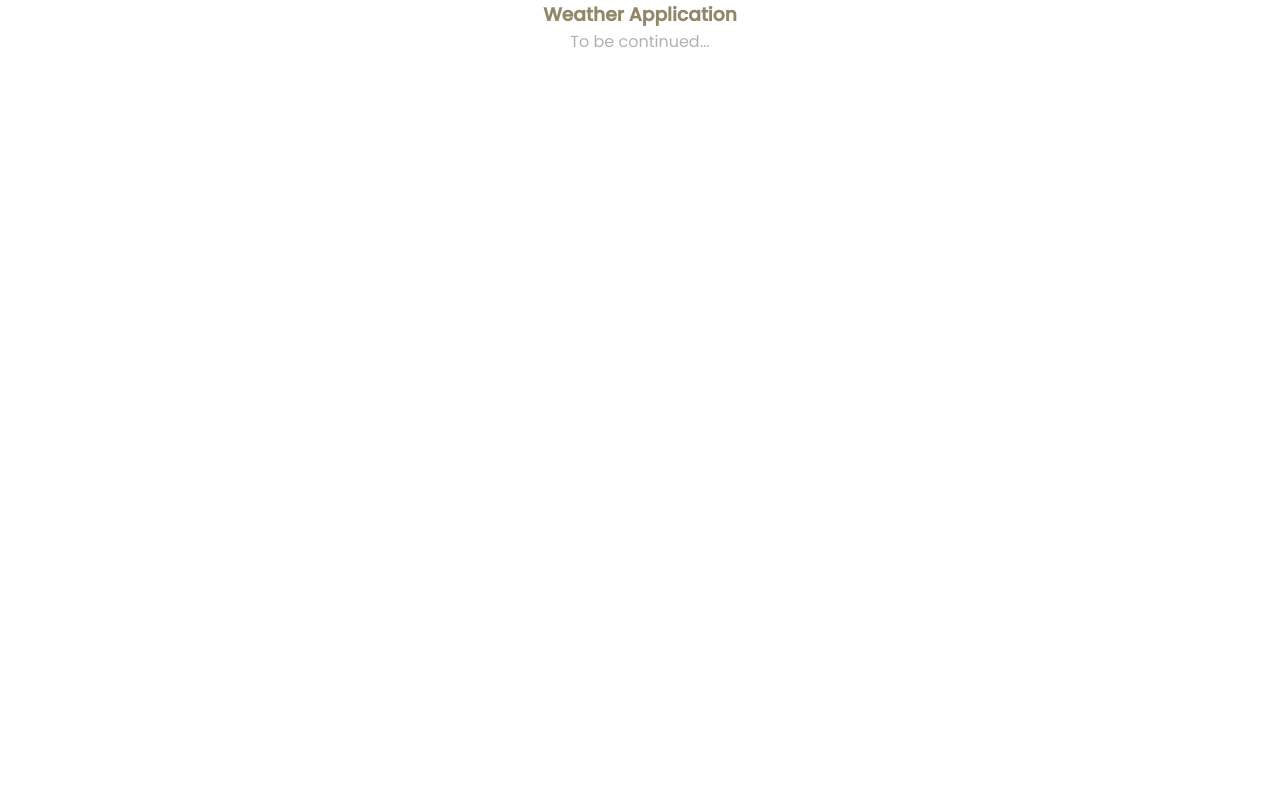
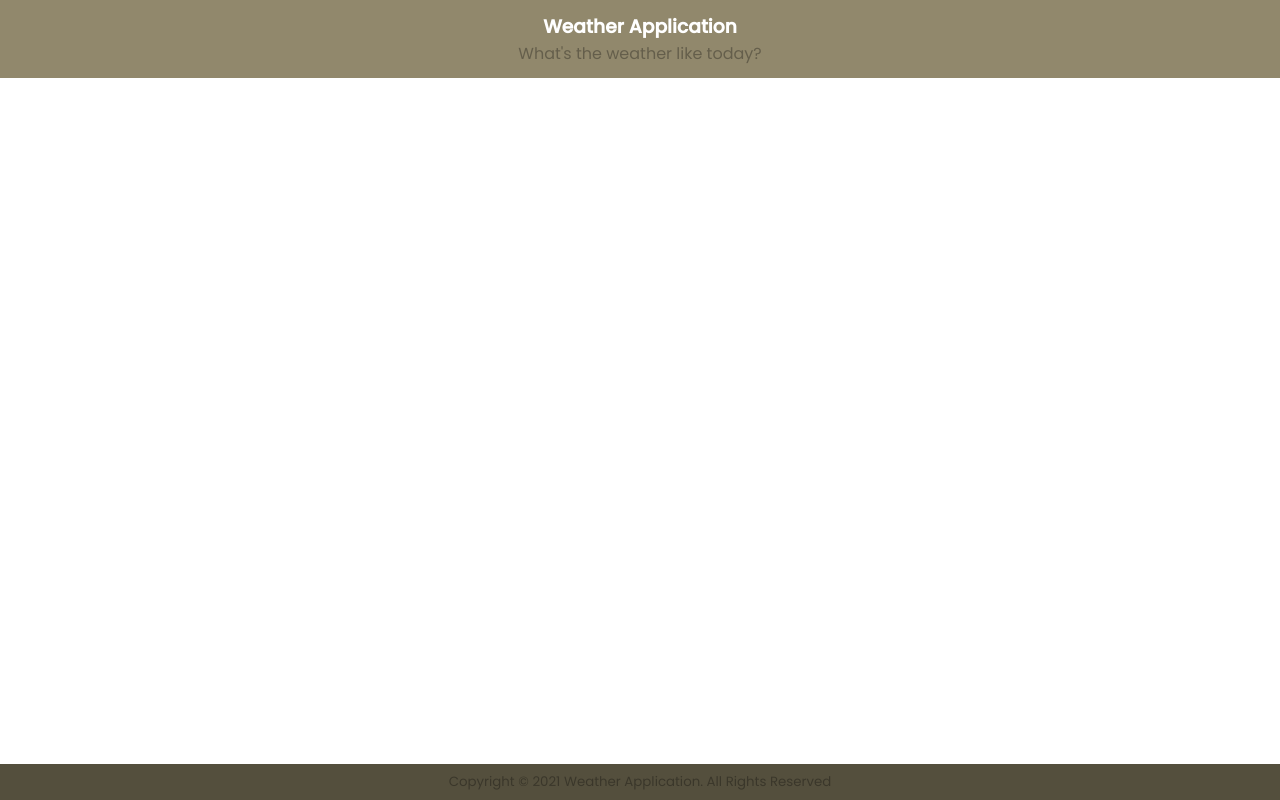
Before and after one commit to rmulder/react-weather-app, a React (Create React App) app: page / in a window 1280 px wide. Built offline with nearby package versions, Linux system fonts and the light colour scheme.

Commit message:
feat: add header and footer components, removed unwanted deps and scripts

```diff
--- /dev/null
+++ b/src/components/Footer/index.tsx
@@ -0,0 +1,13 @@
+import * as S from './styles';
+
+const year = new Date().getFullYear();
+
+const Footer: React.FC = () => {
+  return (
+    <S.Container>
+      <small>Copyright &copy; {year} Weather Application. All Rights Reserved</small>
+    </S.Container>
+  );
+};
+
+export default Footer;
--- /dev/null
+++ b/src/components/Footer/styles.ts
@@ -0,0 +1,14 @@
+import styled from 'styled-components';
+
+const Container = styled.footer`
+  padding: 8px;
+  background-color: ${({ theme }) => theme.colors.tertiary};
+  small {
+    display: flex;
+    justify-content: center;
+    text-align: center;
+    opacity: 0.3;
+  }
+`;
+
+export { Container };
--- /dev/null
+++ b/src/components/Header/index.tsx
@@ -0,0 +1,12 @@
+import * as S from './styles';
+
+const Header: React.FC = () => {
+  return (
+    <S.Container>
+      <h3>Weather Application</h3>
+      <p>What's the weather like today?</p>
+    </S.Container>
+  );
+};
+
+export default Header;
--- /dev/null
+++ b/src/components/Header/styles.ts
@@ -0,0 +1,15 @@
+import styled from 'styled-components';
+
+const Container = styled.header`
+  background-color: ${({ theme }) => theme.colors.secondary};
+  padding: 12px;
+  text-align: center;
+  h3 {
+    color: ${({ theme }) => theme.colors.primary};
+  }
+  p {
+    opacity: 0.3;
+  }
+`;
+
+export { Container };
--- /dev/null
+++ b/src/components/index.ts
@@ -0,0 +1,4 @@
+import Header from './Header';
+import Footer from './Footer';
+
+export { Header, Footer };
--- a/src/pages/Landing/index.tsx
+++ b/src/pages/Landing/index.tsx
@@ -1,11 +1,14 @@
+import { Fragment } from 'react';
 import * as S from './styles';
+import { Header, Footer } from '../../components';
 
 const Landing: React.FC = () => {
   return (
-    <S.Container>
-      <h3>Weather Application</h3>
-      <p>To be continued...</p>
-    </S.Container>
+    <Fragment>
+      <Header />
+      <S.Container />
+      <Footer />
+    </Fragment>
   );
 };
 
--- a/src/pages/Landing/styles.ts
+++ b/src/pages/Landing/styles.ts
@@ -1,16 +1,7 @@
 import styled from 'styled-components';
 
-const Container = styled.div`
-  display: flex;
-  text-align: center;
-  justify-content: center;
-  flex-direction: column;
-  h3 {
-    color: ${({ theme }) => theme.colors.primary};
-  }
-  p {
-    opacity: 0.3;
-  }
+const Container = styled.main`
+  flex: 1;
 `;
 
 export { Container };
--- a/src/theme/defaultStyles.ts
+++ b/src/theme/defaultStyles.ts
@@ -1,5 +1,7 @@
 export default {
   colors: {
-    primary: '#91886c',
+    primary: '#ffffff',
+    secondary: '#91886c',
+    tertiary: '#544f3d',
   },
 };
--- a/src/theme/globalStyles.ts
+++ b/src/theme/globalStyles.ts
@@ -4,12 +4,20 @@ const GlobalStyle = createGlobalStyle`
     html {
         font-family: "Poppins", sans-serif;
     }
-    body {
-        margin: 0;
+    #root{
+        height:100vh;
+        display: flex;
+        flex-direction: column;
+        justify-content: space-between;
     }
     h3, p{
         margin:0;
     }
+    * {
+        box-sizing: border-box;
+        margin: 0;
+        padding: 0;
+    }
 `;
 
 export default GlobalStyle;
```
Also changed, not shown: package.json (+1 -14 lines), 1 other file (tests, documents, lock files or other folders).
